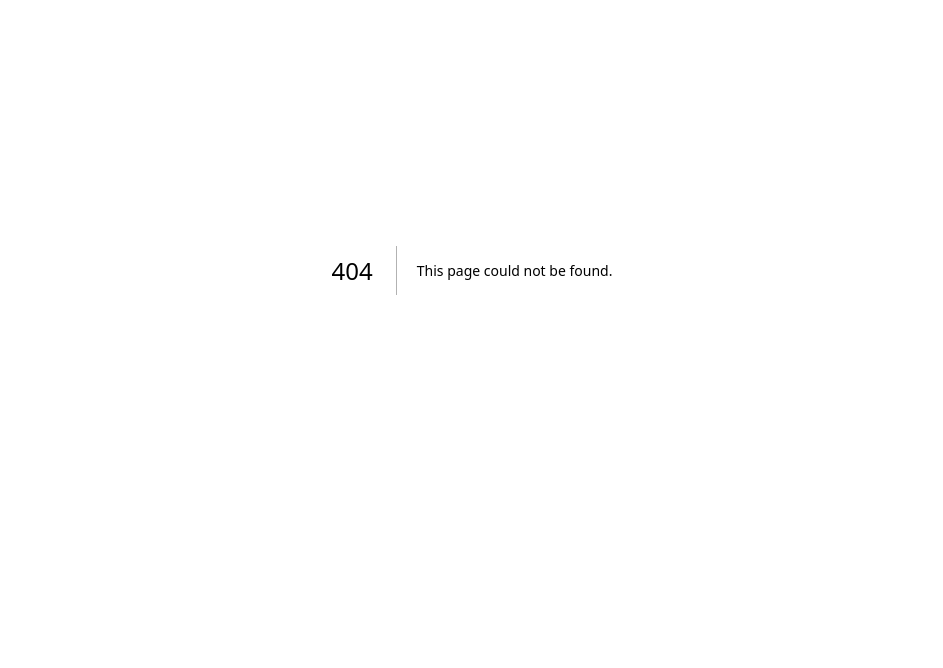
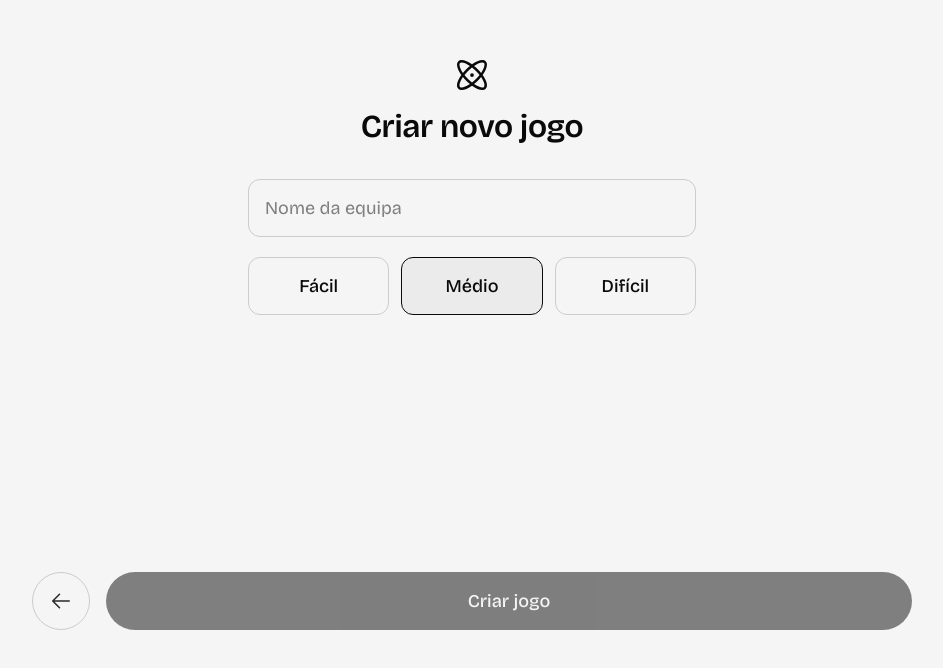
Before and after one commit to zalodias/atomium, a Next.js app: page /lobby/create in a window 1280 px wide. Before the commit this address had no page. Shown: the part 130-798 px from the top of the page, without its empty margins (168-1111 px from the left). Built offline with nearby package versions, Linux system fonts and the light colour scheme.

Commit message:
✨ Add create game screen

```diff
--- /dev/null
+++ b/app/lobby/create/page.tsx
@@ -0,0 +1,113 @@
+'use client';
+
+import { Atomium } from '@/assets/atomium';
+import { Container } from '@/components/container';
+import { difficultyOptions, game, type DifficultyLevel } from '@/core/game';
+import { generateGameCode } from '@/utils/utils';
+import Link from 'next/link';
+import { useState } from 'react';
+
+export default function CreateGame() {
+  const [name, setName] = useState('');
+  const [difficulty, setDifficulty] = useState<DifficultyLevel>(
+    game.defaultDifficulty,
+  );
+  const [isCreating, setIsCreating] = useState(false);
+
+  const handleCreateGame = async () => {
+    if (!name.trim()) return;
+
+    setIsCreating(true);
+
+    try {
+      const gameCode = generateGameCode();
+
+      const gameSession = {
+        code: gameCode,
+        name: name.trim(),
+        difficulty,
+        createdAt: new Date().toISOString(),
+        players: [{ name: name.trim(), isHost: true }],
+        status: 'waiting' as const,
+      };
+
+      localStorage.setItem(`game_${gameCode}`, JSON.stringify(gameSession));
+
+      setTimeout(() => {
+        setIsCreating(false);
+        window.location.href = `/lobby/${gameCode}`;
+      }, 800);
+    } catch (error) {
+      console.error('Error creating game:', error);
+      setIsCreating(false);
+    }
+  };
+
+  return (
+    <Container className="flex min-h-screen flex-col">
+      <div className="flex flex-1 items-center justify-center">
+        <div className="flex w-full max-w-md flex-col gap-10">
+          <div className="flex flex-col items-center justify-center gap-5">
+            <Atomium size={40} />
+            <h1 className="text-display-small text-foreground-neutral-default font-semibold">
+              Criar novo jogo
+            </h1>
+          </div>
+          <div className="flex flex-col gap-5">
+            <input
+              type="text"
+              value={name}
+              onChange={(e) => setName(e.target.value)}
+              placeholder="Nome da equipa"
+              className="border-border-neutral-default bg-background-neutral-default focus:ring-foreground-neutral-default text-title-small rounded-xl border p-4 focus:ring-1 focus:outline-none"
+              disabled={isCreating}
+            />
+            <div className="flex flex-col gap-3">
+              <div className="grid grid-cols-3 gap-3">
+                {difficultyOptions.map((option) => (
+                  <button
+                    key={option.id}
+                    type="button"
+                    onClick={() => setDifficulty(option.id)}
+                    disabled={isCreating}
+                    className={`flex items-center justify-center rounded-xl border p-4 transition-all ${
+                      difficulty === option.id
+                        ? 'border-foreground-neutral-default bg-background-neutral-faded'
+                        : 'border-border-neutral-default bg-background-neutral-default hover:border-border-neutral-strong'
+                    }`}
+                  >
+                    <span className="text-title-small font-medium">
+                      {option.label}
+                    </span>
+                  </button>
+                ))}
+              </div>
+            </div>
+          </div>
+        </div>
+      </div>
+      <div className="flex gap-4 pt-8">
+        <Link
+          href="/"
+          className="text-foreground-neutral-faded hover:text-foreground-neutral-default border-border-neutral-default bg-background-neutral-default flex items-center justify-center rounded-full border p-4 transition-colors"
+        >
+          <svg
+            xmlns="http://www.w3.org/2000/svg"
+            width={24}
+            fill="currentColor"
+            viewBox="0 0 256 256"
+          >
+            <path d="M224,128a8,8,0,0,1-8,8H59.31l58.35,58.34a8,8,0,0,1-11.32,11.32l-72-72a8,8,0,0,1,0-11.32l72-72a8,8,0,0,1,11.32,11.32L59.31,120H216A8,8,0,0,1,224,128Z" />
+          </svg>
+        </Link>
+        <button
+          onClick={handleCreateGame}
+          disabled={!name.trim() || isCreating}
+          className="bg-background-neutral-inverse text-foreground-neutral-inverse text-title-small inline-flex flex-1 items-center justify-center rounded-full px-6 py-4 font-medium transition-all active:scale-95 disabled:opacity-50"
+        >
+          {isCreating ? 'A criar jogo…' : 'Criar jogo'}
+        </button>
+      </div>
+    </Container>
+  );
+}
```
